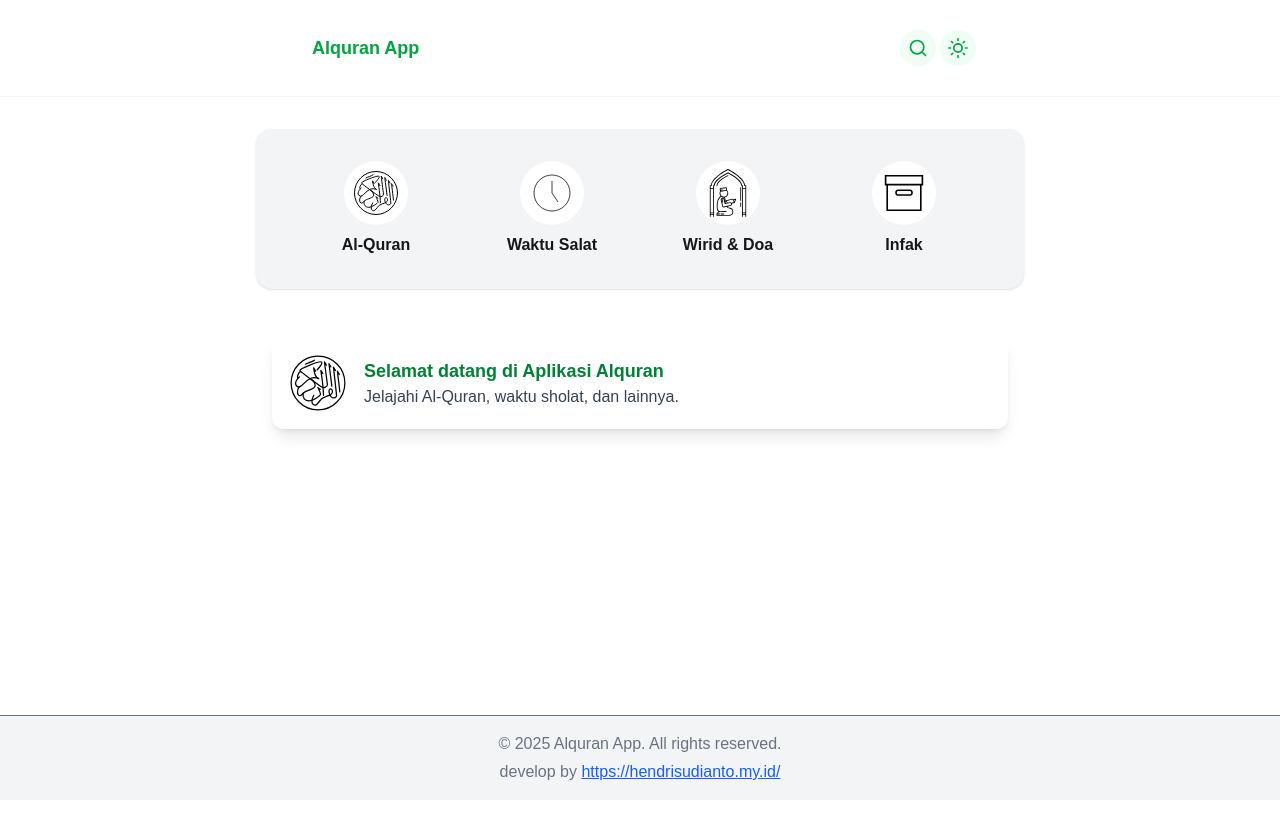
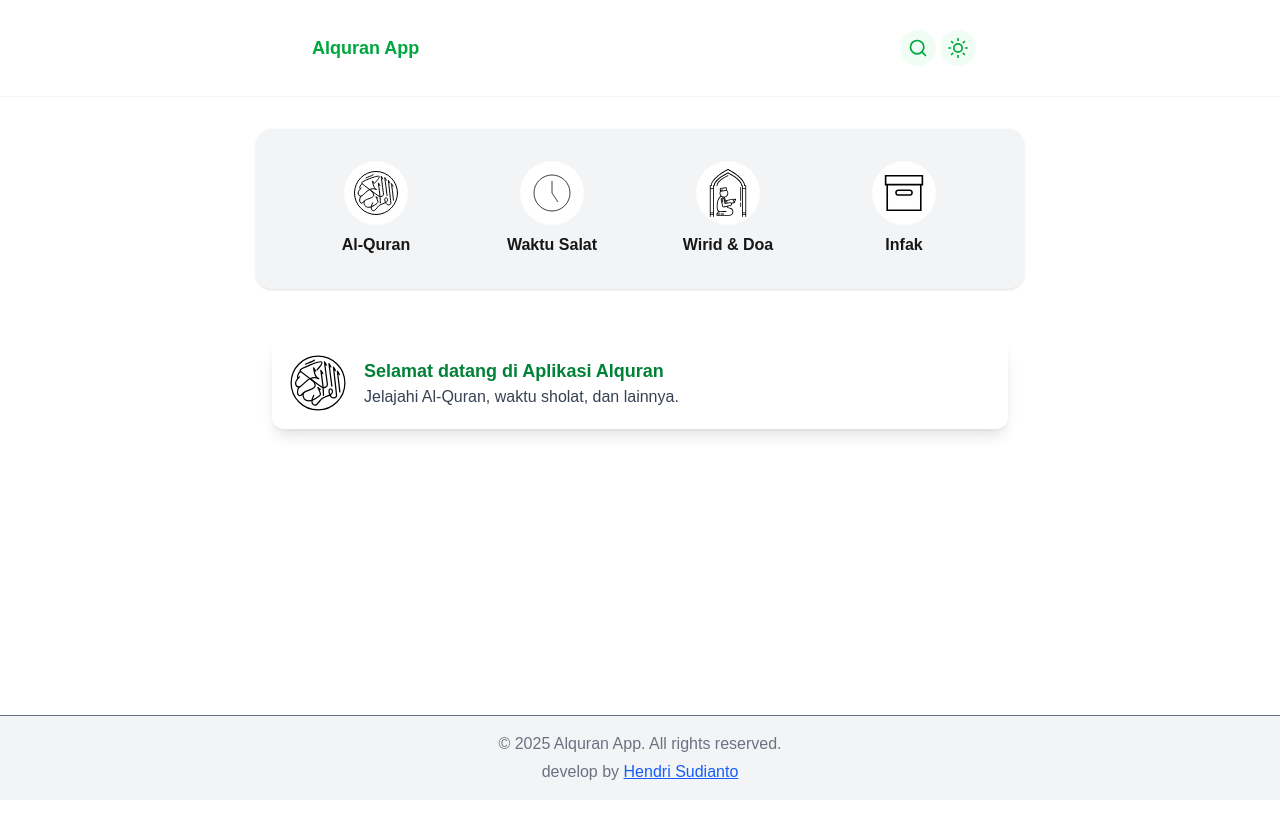
Before and after one commit to hendryanhendri/workshop-app-highschool, a Next.js app: page / in a window 1280 px wide. Shown: the top 818 px of the page. Built offline with nearby package versions, Linux system fonts and the light colour scheme.

Commit message:
update name on footer

```diff
--- a/app/components/Footer.tsx
+++ b/app/components/Footer.tsx
@@ -3,7 +3,7 @@ export default function Footer() {
         <footer className="w-full bg-gray-100 text-gray-500 text-center py-4 border-t fixed bottom-0 left-0 right-0 z-40">
             <span>&copy; {new Date().getFullYear()} Alquran App. All rights reserved.</span>
             <span className="block mt-1">
-                develop by <a href="https://hendrisudianto.my.id/" target="_blank" rel="noopener noreferrer" className="underline text-blue-600">https://hendrisudianto.my.id/</a>
+                develop by <a href="https://hendrisudianto.my.id/" target="_blank" rel="noopener noreferrer" className="underline text-blue-600">Hendri Sudianto</a>
             </span>
         </footer>
     );
```
